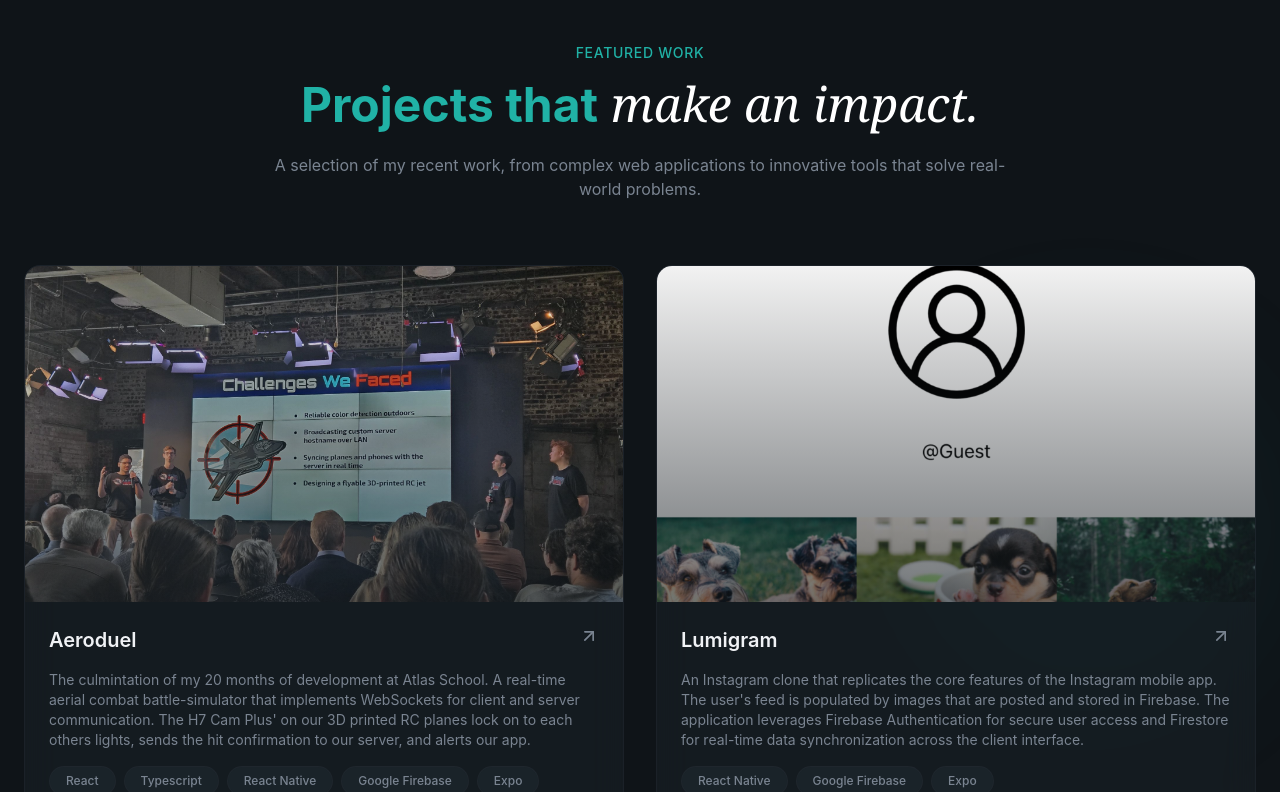
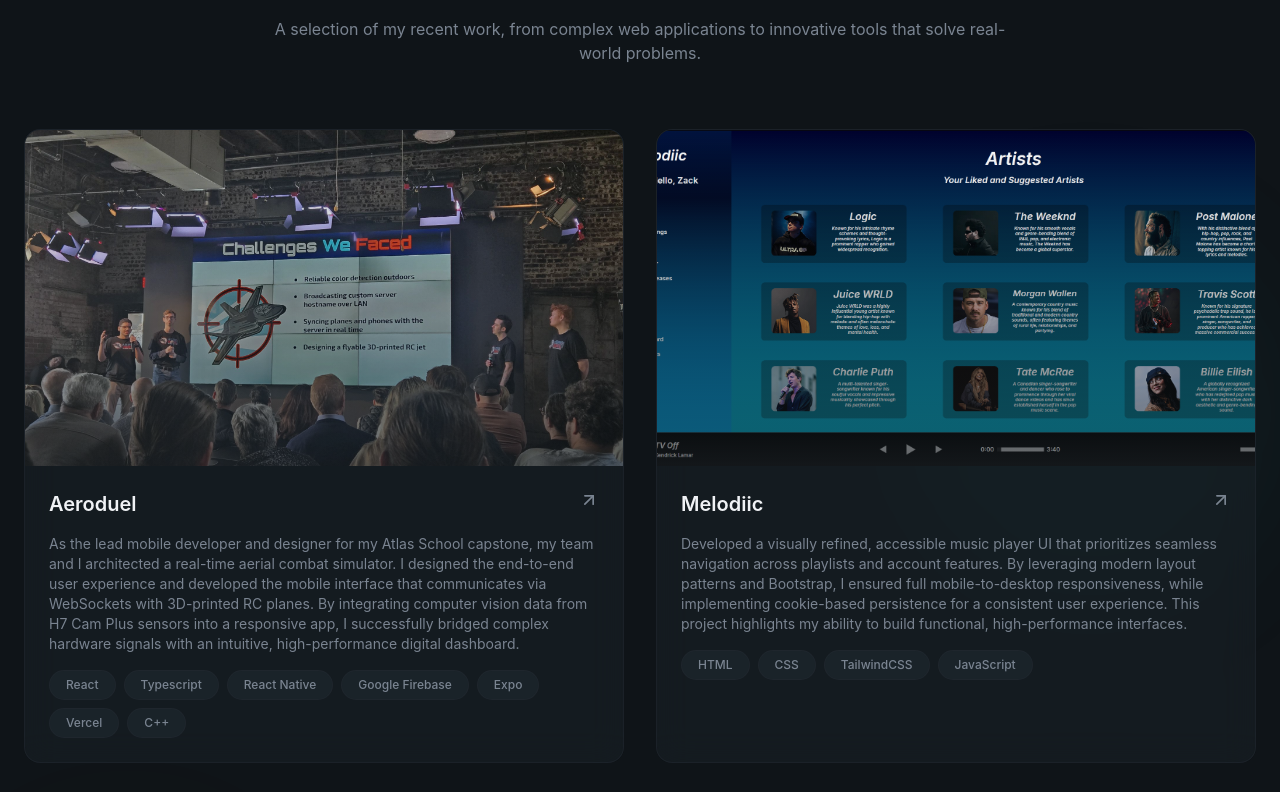
Before and after one commit to zack6yuan/devfolio_v2, a React (Vite) app in the folder devfolio_v2/: page / in a window 1280 px wide. Shown: the part 1828-2620 px from the top of the page. Built offline with nearby package versions, Linux system fonts and the light colour scheme.

Commit message:
updated projects.

```diff
--- a/devfolio_v2/src/sections/Contact.jsx
+++ b/devfolio_v2/src/sections/Contact.jsx
@@ -94,14 +94,13 @@
             Get In Touch
           </span>
           <h2 className="text-4xl md:text-5xl font-bold mt-4 mb-6 animate-fade-in animation-delay-100 text-secondary-foreground">
-            Let's build{" "}
+            Ready to drive results{" "}
             <span className="font-serif italic font-normal text-white">
-              something great.
+              for your team.
             </span>
           </h2>
           <p className="text-muted-foreground animate-fade-in animation-delay-200">
-            Have a project in mind? I'd love to hear about it. Send me a message
-            and let's discuss how we can work together.
+            Available for full-time or contract opportunities. Download my résumé above, or send a message to start the conversation.
           </p>
         </div>
 
@@ -232,12 +231,12 @@
             {/* Availability Card */}
             <div className="glass rounded-3xl p-8 border border-primary/30">
               <div className="flex items-center gap-3 mb-4">
-                <span className="w-3 h-3 bg-green-500 rounded-full animate-pulse" />
+                <span className="w-3 h-3 bg-[#1eff00] rounded-full animate-pulse" />
                 <span className="font-medium">Currently Available</span>
               </div>
               <p className="text-muted-foreground text-sm">
                 I'm currently open to new opportunities and exciting projects.
-                Whether you need a full-time engineer or a freelance consultant,
+                Whether you need a full-time engineer or a contract developer,
                 let's talk!
               </p>
             </div>
--- a/devfolio_v2/src/sections/Experience.jsx
+++ b/devfolio_v2/src/sections/Experience.jsx
@@ -1,20 +1,29 @@
 const experiences = [
   {
     period: "2024 — 2025",
-    role: "Student",
-    company: "Atlas School",
+    role: "Computer Science & Full-Stack Web Development",
+    company: "Atlas School - Tulsa, Oklahoma",
     description:
-      "My software engineering education at Atlas School, a 20-month peer and project-based program in Tulsa, Oklahoma, took me from the basics of C programming to the complexities of Full-Stack Web Development, covering Front-End, Back-End, and DevOps. Graduated in December of 2025",
-    technologies: ["Diploma in Computer Science & Full-Stack Web Development"],
+      "My software engineering education at Atlas School, a 20-month peer and project-based program in Tulsa, Oklahoma, took me from the basics of C programming to the complexities of Full-Stack Web Development, covering Front-End, Back-End, and DevOps. Received my diploma, and graduated in December of 2025",
+    technologies: ["Tulsa, Oklahoma"],
     current: true,
   },
   {
-    period: "2024 — 2025",
+    period: "2024 — Present",
+    role: "Head Cashier",
+    company: "Lowe's Home Improvment - Tulsa, Oklahoma",
+    description:
+      "Oversee and manage a team of cashiers, ensuring they adhere to company policies and procedures. Train new cashiers on register operations and customer service protocols.",
+    technologies: ["Tulsa, Oklahoma"],
+    current: true,
+  },
+  {
+    period: "2014 — 2021",
     role: "Student",
-    company: "Cascia Hall Preparatory",
+    company: "Cascia Hall Preparatory School - Tulsa, Oklahoma",
     description:
-      "Attended Cascia Hall Preparatory School in Tulsa, Oklahoma, and graduated in May of 2021.",
-    technologies: ["High School Diploma"],
+      "Attended Cascia Hall Preparatory School in Tulsa, Oklahoma, and received a High School Diploma in May of 2021.",
+    technologies: ["Tulsa, Oklahoma"],
     current: false,
   },
 ];
--- a/devfolio_v2/src/sections/Hero.jsx
+++ b/devfolio_v2/src/sections/Hero.jsx
@@ -76,13 +76,13 @@
             </div>
 
             <div className="space-y-4">
-              <h1 className="text-5xl md:text-6xl lg:text-7xl font-bold leading-tight animate-fade-in animation-delay-100">
-                Crafting <span className="text-primary glow-text">digital</span>
+              <h1 className="text-5xl md:text-6xl 2xl:text-7xl font-bold leading-tight animate-fade-in animation-delay-100">
+                Engineering <span className="text-primary glow-text">digital</span>
                 <br />
                 experiences with
                 <br />
                 <span className="font-serif italic font-normal text-white">
-                  precision.
+                  technical precision.
                 </span>
               </h1>
               <p className="text-lg text-muted-foreground max-w-lg animate-fade-in animation-delay-200">
--- a/devfolio_v2/src/sections/Projects.jsx
+++ b/devfolio_v2/src/sections/Projects.jsx
@@ -5,7 +5,7 @@
   {
     title: "Aeroduel",
     description:
-      "The culmintation of my 20 months of development at Atlas School. A real-time aerial combat battle-simulator that implements WebSockets for client and server communication. The H7 Cam Plus' on our 3D printed RC planes lock on to each others lights, sends the hit confirmation to our server, and alerts our app.",
+      "As the lead mobile developer and designer for my Atlas School capstone, my team and I architected a real-time aerial combat simulator. I designed the end-to-end user experience and developed the mobile interface that communicates via WebSockets with 3D-printed RC planes. By integrating computer vision data from H7 Cam Plus sensors into a responsive app, I successfully bridged complex hardware signals with an intuitive, high-performance digital dashboard.",
     image: "/aeroduel.jpeg",
     tags: [
       "React",
@@ -20,17 +20,18 @@
     github: "https://www.github.com/Aeroduel",
   },
   {
-    title: "Lumigram",
+    title: "Melodiic",
     description:
-      "An Instagram clone that replicates the core features of the Instagram mobile app. The user's feed is populated by images that are posted and stored in Firebase. The application leverages Firebase Authentication for secure user access and Firestore for real-time data synchronization across the client interface.",
-    image: "/lumigram.png",
-    tags: ["React Native", "Google Firebase", "Expo"],
-    github: "https://www.github.com/zack6yuan/atlas-lumigram",
+      "Developed a visually refined, accessible music player UI that prioritizes seamless navigation across playlists and account features. By leveraging modern layout patterns and Bootstrap, I ensured full mobile-to-desktop responsiveness, while implementing cookie-based persistence for a consistent user experience. This project highlights my ability to build functional, high-performance interfaces.",
+    image: "/melodiic.png",
+    tags: ["HTML", "CSS", "TailwindCSS", "JavaScript"],
+    link: "https://www.youtube.com/watch?v=nhwOezHkQ4c",
+    github: "https://github.com/BoostedT/Melodiic?tab=readme-ov-file",
   },
   {
-    title: "Diinker",
+    title: "Diinker (In Progress)",
     description:
-      "My current personal project. An intuitive pickleball experience that combines hardware and software. Practicing covering the full development lifecycle, and combining my technical skills with my personal interests. Built to bridge the gap between athletic performance and digital analytics.",
+      "I am currently developing an end-to-end IoT solution for pickleball players, synchronizing hardware components with a robust software suite. This project serves as a deep dive into the full development lifecycle, requiring a sophisticated blend of data processing, responsive UI design, and hardware-software synergy. It’s a showcase of my ability to translate complex physical movements into actionable digital insights.",
     image: "/diinker.png",
     tags: ["React", "TypeScript", "React Native", "Google Firebase", "Vercel", "Expo"],
     link: "https://diinker-web.vercel.app",
```
Also changed, not shown: devfolio_v2/public/lumigram.png (deleted), devfolio_v2/public/melodiic.png (added).
